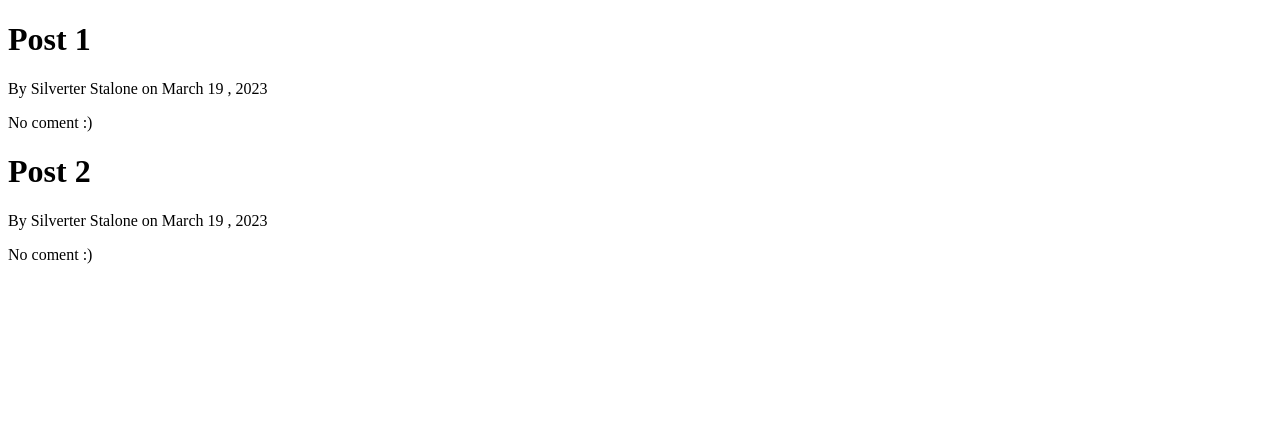
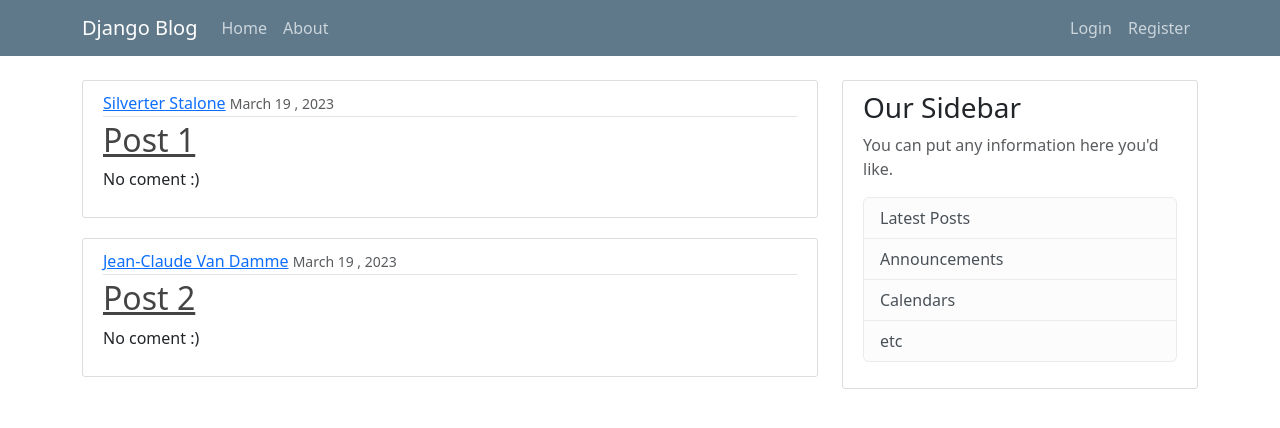
Before and after one commit to AHGh1386/django_project, a Django app: page / in a window 1280 px wide. Shown: the top 428 px of the page. Run offline with Django 4.2, Linux system fonts and the light colour scheme.

Commit message:
add static folder and add HTML & CSS files to django project

```diff
--- /dev/null
+++ b/blog/static/blog/main.css
@@ -0,0 +1,88 @@
+body {
+    background: #fafafa;
+    color: #333333;
+    margin-top: 5rem;
+  }
+
+  h1, h2, h3, h4, h5, h6 {
+    color: #444444;
+  }
+
+  ul {
+    margin: 0;
+  }
+
+  .bg-steel {
+    background-color: #5f788a;
+  }
+
+  .site-header .navbar-nav .nav-link {
+    color: #cbd5db;
+  }
+
+  .site-header .navbar-nav .nav-link:hover {
+    color: #ffffff;
+  }
+
+  .site-header .navbar-nav .nav-link.active {
+    font-weight: 500;
+  }
+
+  .content-section {
+    background: #ffffff;
+    padding: 10px 20px;
+    border: 1px solid #dddddd;
+    border-radius: 3px;
+    margin-bottom: 20px;
+  }
+
+  .article-title {
+    color: #444444;
+  }
+
+  a.article-title:hover {
+    color: #428bca;
+    text-decoration: none;
+  }
+
+  .article-content {
+    white-space: pre-line;
+  }
+
+  .article-img {
+    height: 65px;
+    width: 65px;
+    margin-right: 16px;
+  }
+
+  .article-metadata {
+    padding-bottom: 1px;
+    margin-bottom: 4px;
+    border-bottom: 1px solid #e3e3e3
+  }
+
+  .article-metadata a:hover {
+    color: #333;
+    text-decoration: none;
+  }
+
+  .article-svg {
+    width: 25px;
+    height: 25px;
+    vertical-align: middle;
+  }
+
+  .account-img {
+    height: 125px;
+    width: 125px;
+    margin-right: 20px;
+    margin-bottom: 16px;
+  }
+
+  .account-heading {
+    font-size: 2.5rem;
+  }
+
+  .nav-right{
+    margin-left: auto;
+  }
--- a/blog/templates/blog/base.html
+++ b/blog/templates/blog/base.html
@@ -1,14 +1,89 @@
+{% load static %}
 <!DOCTYPE html>
 <html lang="en">
-<head>
+  <head>
+    <meta charset="utf-8" />
+    <meta name="viewport" content="width=device-width, initial-scale=1" />
+
     {% if title %}
     <title>Django Blog - {{ title }}</title>
     {% else %}
     <title>Django Blog</title>
     {% endif %}
-</head>
-<body>
-    {% block content %}{% endblock content %}
+    <link rel="stylesheet" href="{% static 'blog/main.css' %}" />
+    <link
+      href="https://cdn.jsdelivr.net/npm/bootstrap@5.3.2/dist/css/bootstrap.min.css"
+      rel="stylesheet"
+      integrity="sha384-T3c6CoIi6uLrA9TneNEoa7RxnatzjcDSCmG1MXxSR1GAsXEV/Dwwykc2MPK8M2HN"
+      crossorigin="anonymous"
+    />
+  </head>
+  <body>
+    <header class="site-header">
+      <nav class="navbar navbar-expand-md navbar-dark bg-steel">
+        <div class="container">
+          <a class="navbar-brand mr-4" href="{% url 'blog-home' %}">Django Blog</a>
+          <button
+            class="navbar-toggler"
+            type="button"
+            data-toggle="collapse"
+            data-target="#navbarToggle"
+            aria-controls="navbarToggle"
+            aria-expanded="false"
+            aria-label="Toggle navigation"
+          >
+            <span class="navbar-toggler-icon"></span>
+          </button>
+          <div class="collapse navbar-collapse" id="navbarToggle">
+            <div class="navbar-nav mr-auto">
+              <a class="nav-item nav-link" href="{% url 'blog-home' %}">Home</a>
+              <a class="nav-item nav-link" href="{% url 'blog-about' %}">About</a>
+            </div>
+            <!-- Navbar Right Side -->
+            <div class="navbar-nav nav-right">
+              <a class="nav-item nav-link" href="#">Login</a>
+              <a class="nav-item nav-link" href="#">Register</a>
+            </div>
+          </div>
+        </div>
+      </nav>
+    </header>
+    <br>
+    <main role="main" class="container">
+        <div class="row">
+          <div class="col-md-8">
+            {% block content %}{% endblock %}
+          </div>
+          <div class="col-md-4">
+            <div class="content-section">
+              <h3>Our Sidebar</h3>
+              <p class='text-muted'>You can put any information here you'd like.
+                <ul class="list-group">
+                  <li class="list-group-item list-group-item-light">Latest Posts</li>
+                  <li class="list-group-item list-group-item-light">Announcements</li>
+                  <li class="list-group-item list-group-item-light">Calendars</li>
+                  <li class="list-group-item list-group-item-light">etc</li>
+                </ul>
+              </p>
+            </div>
+          </div>
+        </div>
+      </main>
 
-</body>
+    <script
+      src="https://cdn.jsdelivr.net/npm/bootstrap@5.3.2/dist/js/bootstrap.bundle.min.js"
+      integrity="sha384-C6RzsynM9kWDrMNeT87bh95OGNyZPhcTNXj1NW7RuBCsyN/o0jlpcV8Qyq46cDfL"
+      crossorigin="anonymous"
+    ></script>
+    <script
+      src="https://cdn.jsdelivr.net/npm/@popperjs/core@2.11.8/dist/umd/popper.min.js"
+      integrity="sha384-I7E8VVD/ismYTF4hNIPjVp/Zjvgyol6VFvRkX/vR+Vc4jQkC+hVqc2pM8ODewa9r"
+      crossorigin="anonymous"
+    ></script>
+    <script
+      src="https://cdn.jsdelivr.net/npm/bootstrap@5.3.2/dist/js/bootstrap.min.js"
+      integrity="sha384-BBtl+eGJRgqQAUMxJ7pMwbEyER4l1g+O15P+16Ep7Q9Q+zqX6gSbd85u4mG4QzX+"
+      crossorigin="anonymous"
+    ></script>
+  </body>
 </html>
--- a/blog/templates/blog/home.html
+++ b/blog/templates/blog/home.html
@@ -1,8 +1,15 @@
 {% extends "blog/base.html" %}
 {% block content %}
     {% for post in posts %}
-    <h1>{{ post.title }}</h1>
-    <p>By {{ post.author }} on {{ post.date_posted }}</p>
-    <p>{{ post.content }}</p>
+    <article class="media content-section">
+        <div class="media-body">
+          <div class="article-metadata">
+            <a class="mr-2" href="#">{{ post.author }}</a>
+            <small class="text-muted">{{ post.date_posted }}</small>
+          </div>
+          <h2><a class="article-title" href="#">{{ post.title }}</a></h2>
+          <p class="article-content">{{ post.content }}</p>
+        </div>
+      </article>
     {% endfor %}
 {% endblock content %}
--- a/blog/views.py
+++ b/blog/views.py
@@ -8,7 +8,7 @@ posts =[
         'date_posted' : 'March 19 , 2023',
     },
     {
-        'author' : 'Silverter Stalone',
+        'author' : 'Jean-Claude Van Damme',
         'title' : 'Post 2',
         'content' : 'No coment :)',
         'date_posted' : 'March 19 , 2023',
```
